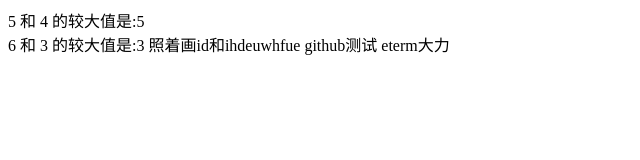
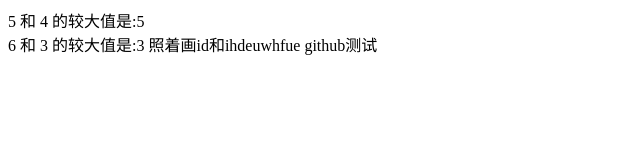
Before and after one commit to atdoog/mooc, a plain HTML site: page imooc1.html in a window 1280 px wide. Shown: the full height of the page, 0-640 px from the left. Drawn offline with Linux system fonts and the light colour scheme.

Commit message:
Revert "eterm"
This reverts commit c9d0ba8c2b6b108d68e924fb99f16a2056faec6e.

```diff
--- a/imooc1.html
+++ b/imooc1.html
@@ -24,6 +24,5 @@
 <body>
 照着画id和ihdeuwhfue
 github测试
-eterm大力
 </body>
 </html>
```
